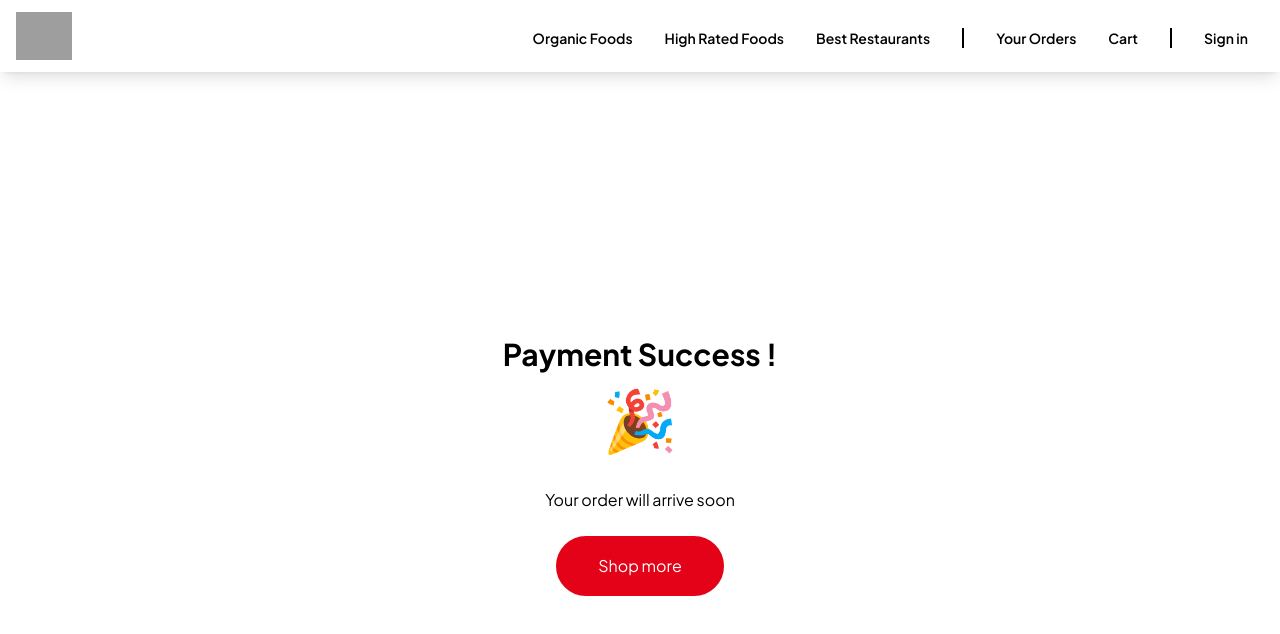
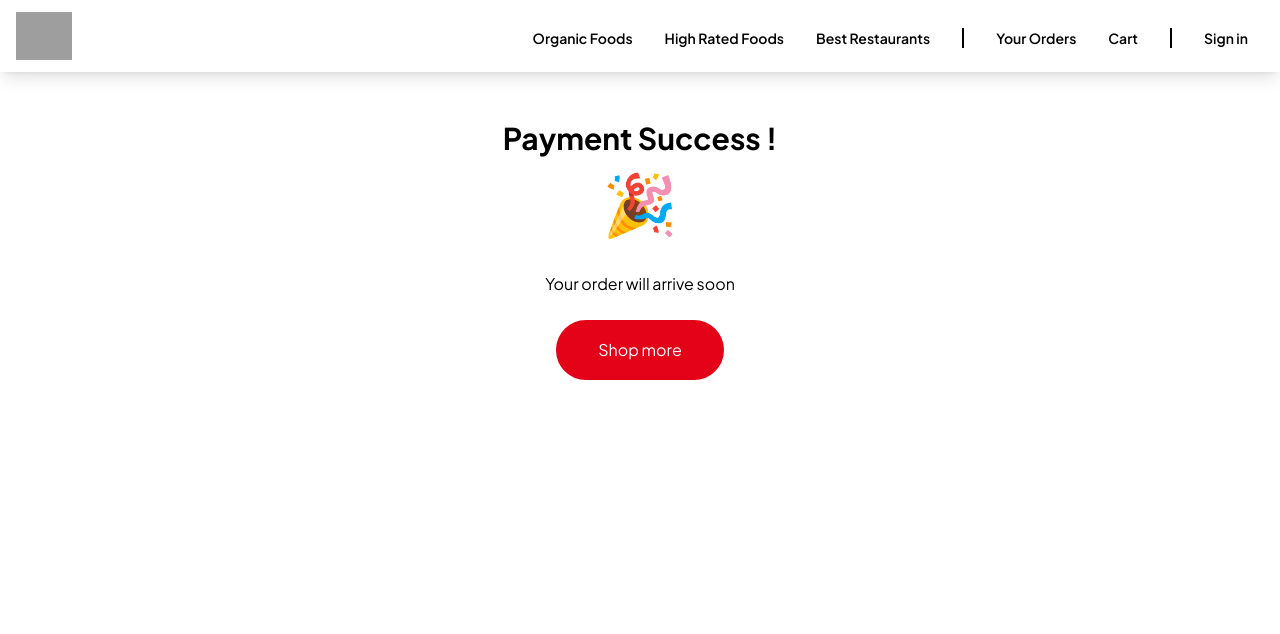
Before and after one commit to kgsantosh770/dil-ecom, a Next.js app: page /payment/success in a window 1280 px wide. Shown: the top 634 px of the page. Built offline with nearby package versions, Linux system fonts and the light colour scheme; grey boxes are pictures that could not be loaded.

Commit message:
css changes

```diff
--- a/src/app/payment/success/page.js
+++ b/src/app/payment/success/page.js
@@ -3,7 +3,7 @@ import Link from "next/link"
 
 const PaymentSuccess = () => {
   return (
-    <div className="mt-[20%] px-4 text-center">
+    <div className="mt-[20%] lg:mt-10 px-4 text-center">
         <h1 className="text-3xl font-bold">Payment Success ! </h1>
         <p className="text-6xl mt-4">🎉</p>
         <p className="mt-10">Your order will arrive soon</p>
```
